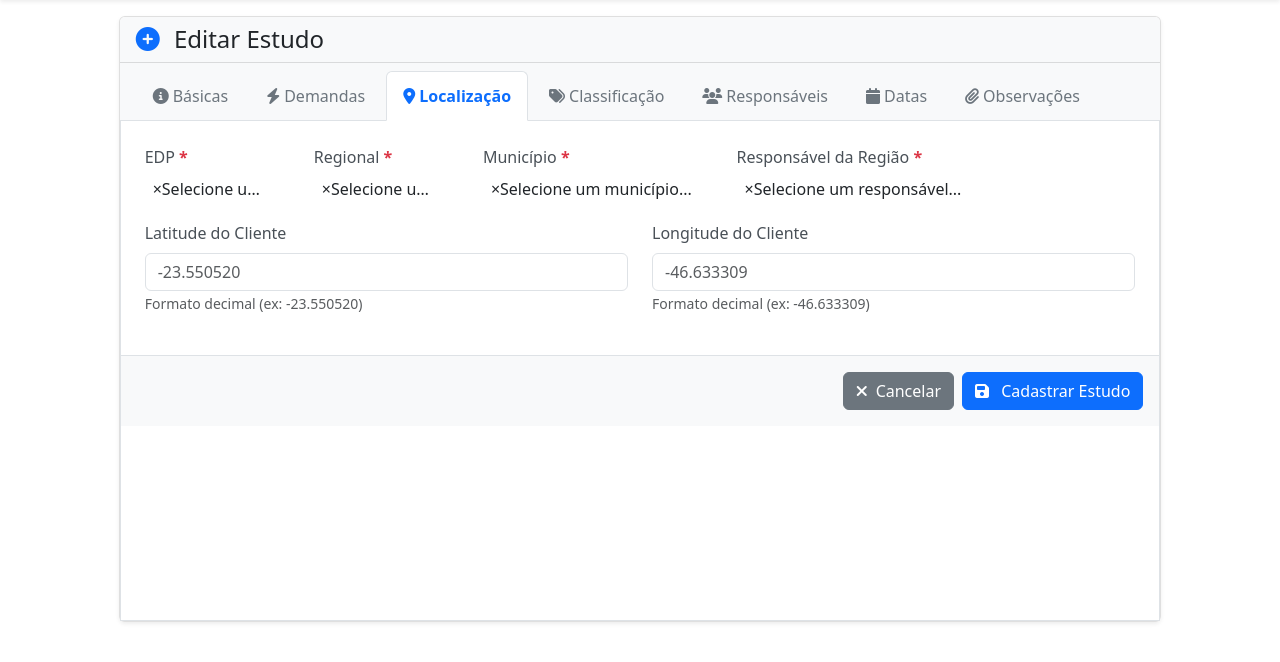
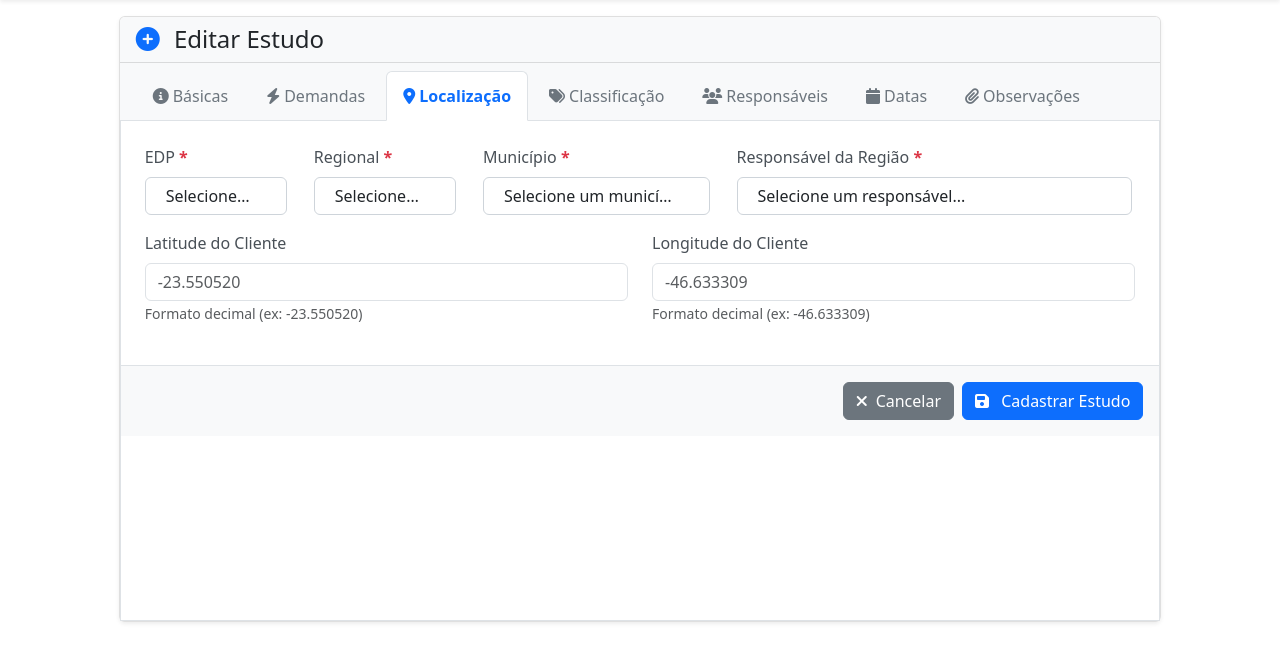
Before and after one commit to EDP-DDPE/GCIWeb, a Flask app: template app/cadastro/templates/cadastro/editar_estudo.html in a window 1280 px wide, after a click on "Localização". Shown: the part 56-718 px from the top of the page. Run offline with Flask 3, Linux system fonts and the light colour scheme; the template is opened without the code that fills it: values that come from a table or form of the project are taken from there, others are empty; parts of the project's set-up code (start-up, migrations or seed data) failed here and were passed over; some libraries are stand-ins or nearby versions.

Commit message:
Inserido no CSS base para padronizar o select2 em todas as páginas

```diff
--- a/app/templates/base.html
+++ b/app/templates/base.html
@@ -94,6 +94,49 @@
 
         .loading.active {
             display: inline-block;
+        }
+
+        /* ======== Ajuste visual do Select2 para parecer Bootstrap ======== */
+        .select2-container .select2-selection--single {
+            height: calc(1.5em + 0.75rem + 2px); /* igual ao .form-select padrão */
+            padding: 0.375rem 0.75rem;
+            border: 1px solid #ced4da;
+            border-radius: 0.375rem;
+            margin-right: 3px;
+            display: flex;
+            align-items: center;
+            background-color: #fff;
+        }
+
+        .select2-container--default .select2-selection--single .select2-selection__rendered {
+            color: #212529;
+            line-height: 1.5;
+            padding-left: 0px;
+            padding-right: 0px;
+        }
+
+        .select2-container--default .select2-selection--single .select2-selection__arrow {
+            height: 100%;
+            right: 0.75rem;
+        }
+
+        /* ======== Foco ======== */
+        .select2-container--default .select2-selection--single:focus,
+        .select2-container--default.select2-container--focus .select2-selection--single {
+            border-color: #86b7fe;
+            outline: 0;
+            box-shadow: 0 0 0 0.25rem rgba(13, 110, 253, 0.25);
+        }
+
+        /* ======== Dropdown ======== */
+        .select2-container--default .select2-results__option--highlighted[aria-selected] {
+            background-color: #0d6efd;
+            color: white;
+        }
+
+        /* ======== Remove o botão de limpar (caso allowClear = true) ======== */
+        .select2-selection__clear {
+            display: none !important;
         }
     </style>
 
```
